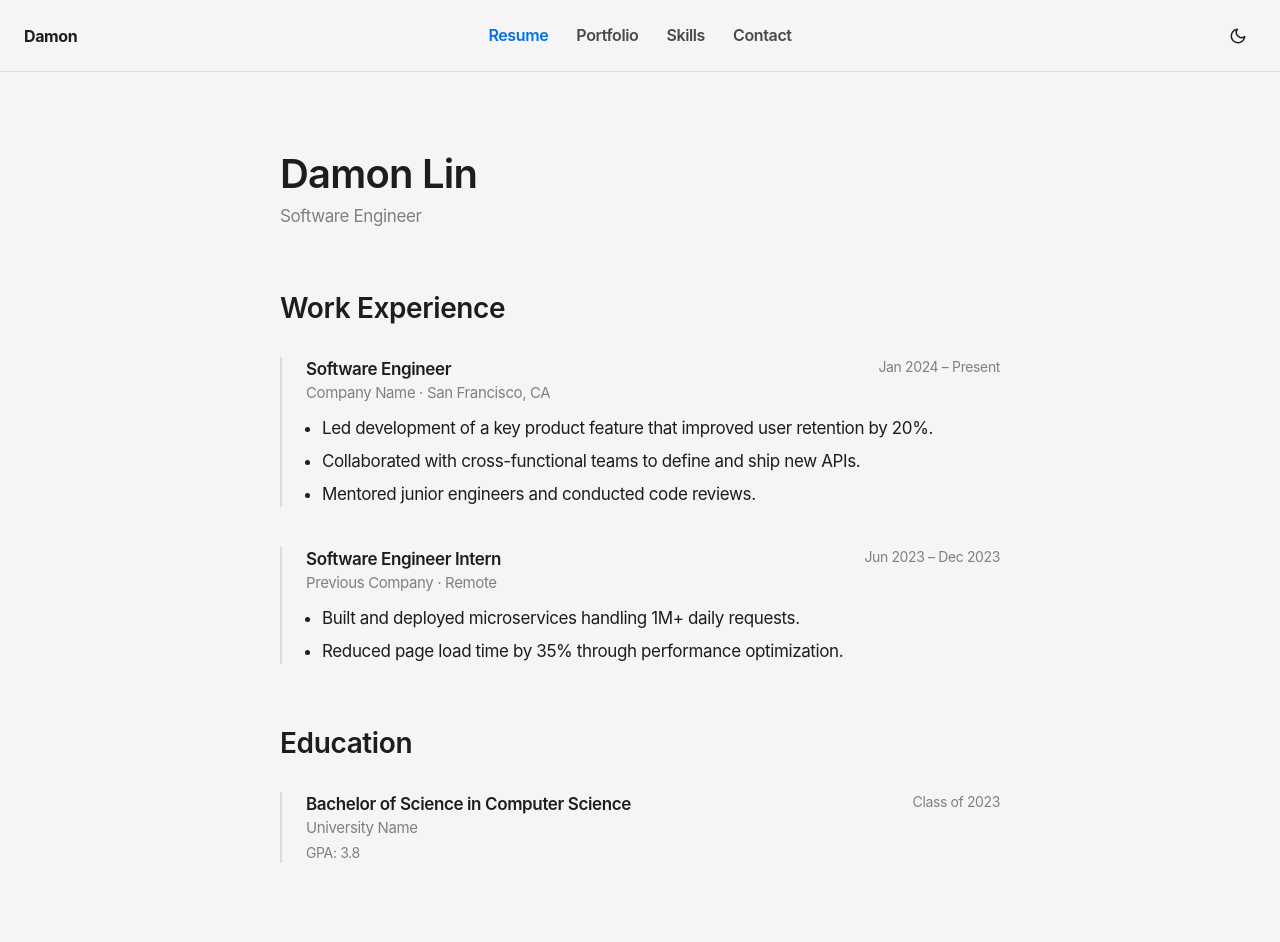
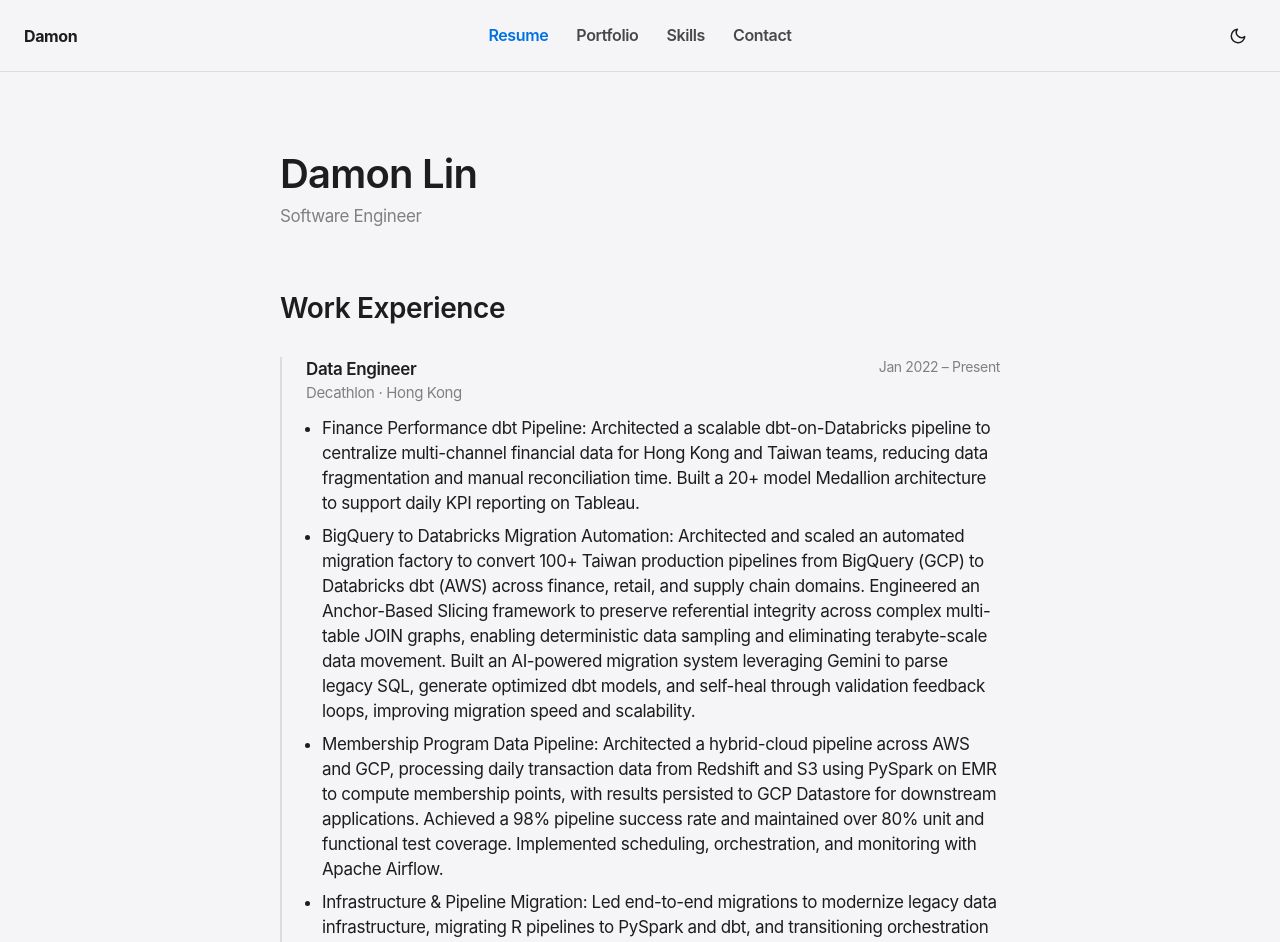
Before and after one commit to damonlin06/damon-portfolio, a Next.js app: page /damon-portfolio/resume in a window 1280 px wide. Shown: the top 942 px of the page. Built offline with nearby package versions, Linux system fonts and the light colour scheme.

Commit message:
feat: update resume and project data

```diff
--- a/src/data/projects.ts
+++ b/src/data/projects.ts
@@ -13,26 +13,43 @@ export interface Project {
 export const projects: Project[] = [
   {
     slug: 'project-one',
-    title: 'Project One',
+    title: 'Finance Performance dbt Pipeline',
     shortDescription:
-      'A brief description of project one and what problem it solves.',
-    description: `## Overview
+      'Consolidated multi-channel financial data for Hong Kong and Taiwan, eliminating manual reconciliation and delivering a centralized, unified dashboard for finance and operations stakeholders.',
+    description: `## Project Goals
 
-This is the full description of Project One. Replace this with real project details.
+Consolidate multi-channel financial data for Hong Kong and Taiwan, reduce manual reconciliation, and provide stakeholders with a centralized, unified dashboard.
 
-## Key Features
+## Key Stakeholders
 
-- Feature one that makes this project stand out
-- Feature two showcasing technical depth
-- Feature three demonstrating impact
+- Finance: HK & TW Finance teams
+- Operations: Store leaders, Ecommerce Leader
 
-## Tech Stack
+## Role & Contributions
 
-Built with Next.js, TypeScript, and Tailwind CSS.`,
-    thumbnail: '',
-    tags: ['Next.js', 'TypeScript', 'Tailwind CSS'],
-    liveUrl: 'https://example.com',
-    repoUrl: 'https://github.com/damonlin06',
+Project owner & Data architect
+
+- Collaborated with cross-functional data owners and end-users to define and document technical data requirements.
+- Designed and implemented a 20+ model Medallion Architecture using dbt and Databricks.
+- Delivered a Tableau-ready exposure layer model, enabling data analysts to efficiently build dashboards.
+
+## Challenges & Solutions
+
+Challenge 1 — Regional KPI Inconsistency: Facilitated cross-regional alignment meetings to standardize KPI definitions across HK and TW finance teams.
+
+Challenge 2 — Fragmented Data Sources and Disparate Formats: Engineered a standardized ingestion pipeline and unified schema layer to establish a single source of truth for downstream modeling.
+
+## Architecture Diagram
+
+![Finance Performance dbt Pipeline — Medallion Architecture](/images/projects/finance_dbt_data_models.png)
+
+## Benefits & Value
+
+- Reduced manual reconciliation effort.
+- Improved reporting consistency and accuracy across regional business units.
+- Single source of truth for daily KPI reporting.`,
+    thumbnail: '/images/projects/finance_dbt_data_models.png',
+    tags: ['dbt', 'Databricks', 'Tableau', 'SQL', 'Data Engineering', 'Data Modeling'],
     date: '2025-11',
   },
   {
--- a/src/data/resume/education.ts
+++ b/src/data/resume/education.ts
@@ -8,10 +8,15 @@ export interface EducationEntry {
 
 export const education: EducationEntry[] = [
   {
-    institution: 'University Name',
-    degree: 'Bachelor of Science',
-    field: 'Computer Science',
-    graduationYear: '2023',
-    gpa: '3.8',
+    institution: 'City University of Hong Kong',
+    degree: 'MSc',
+    field: 'Multimedia Information Technology',
+    graduationYear: '2017 – 2018',
+  },
+  {
+    institution: 'Guangdong University of Technology',
+    degree: 'BSc',
+    field: 'Information Management & Information Systems',
+    graduationYear: '2012 – 2016',
   },
 ];
--- a/src/data/resume/work.ts
+++ b/src/data/resume/work.ts
@@ -9,26 +9,28 @@ export interface WorkEntry {
 
 export const work: WorkEntry[] = [
   {
-    company: 'Company Name',
-    role: 'Software Engineer',
-    startDate: 'Jan 2024',
+    company: 'Decathlon',
+    role: 'Data Engineer',
+    startDate: 'Jan 2022',
     endDate: 'Present',
-    location: 'San Francisco, CA',
+    location: 'Hong Kong',
     bullets: [
-      'Led development of a key product feature that improved user retention by 20%.',
-      'Collaborated with cross-functional teams to define and ship new APIs.',
-      'Mentored junior engineers and conducted code reviews.',
+      'Finance Performance dbt Pipeline: Architected a scalable dbt-on-Databricks pipeline to centralize multi-channel financial data for Hong Kong and Taiwan teams, reducing data fragmentation and manual reconciliation time. Built a 20+ model Medallion architecture to support daily KPI reporting on Tableau.',
+      'BigQuery to Databricks Migration Automation: Architected and scaled an automated migration factory to convert 100+ Taiwan production pipelines from BigQuery (GCP) to Databricks dbt (AWS) across finance, retail, and supply chain domains. Engineered an Anchor-Based Slicing framework to preserve referential integrity across complex multi-table JOIN graphs, enabling deterministic data sampling and eliminating terabyte-scale data movement. Built an AI-powered migration system leveraging Gemini to parse legacy SQL, generate optimized dbt models, and self-heal through validation feedback loops, improving migration speed and scalability.',
+      'Membership Program Data Pipeline: Architected a hybrid-cloud pipeline across AWS and GCP, processing daily transaction data from Redshift and S3 using PySpark on EMR to compute membership points, with results persisted to GCP Datastore for downstream applications. Achieved a 98% pipeline success rate and maintained over 80% unit and functional test coverage. Implemented scheduling, orchestration, and monitoring with Apache Airflow.',
+      'Infrastructure & Pipeline Migration: Led end-to-end migrations to modernize legacy data infrastructure, migrating R pipelines to PySpark and dbt, and transitioning orchestration from Jenkins to Apache Airflow and Databricks, improving system reliability, scalability, and observability.',
+      'Leadership & APAC Collaboration: Mentored junior Data Engineers in APAC regions, conducted technical interviews for data engineering candidates, and shared best practices to improve code modularity and pipeline performance.',
     ],
   },
   {
-    company: 'Previous Company',
-    role: 'Software Engineer Intern',
-    startDate: 'Jun 2023',
-    endDate: 'Dec 2023',
-    location: 'Remote',
+    company: 'PCCW Media Limited (Now TV)',
+    role: 'Junior Data Engineer',
+    startDate: 'Oct 2018',
+    endDate: 'Dec 2021',
+    location: 'Hong Kong',
     bullets: [
-      'Built and deployed microservices handling 1M+ daily requests.',
-      'Reduced page load time by 35% through performance optimization.',
+      'Data Pipelines (AWS / GCP): Designed and implemented scalable data ingestion pipelines integrating on-premises server logs with cloud-based data sources across AWS and GCP, enabling business intelligence capabilities for a major OTT media platform.',
+      'Metadata Similarity Search API: Developed a Python-based REST API for metadata similarity search using Levenshtein distance, improving search accuracy and efficiency.',
     ],
   },
 ];
```
